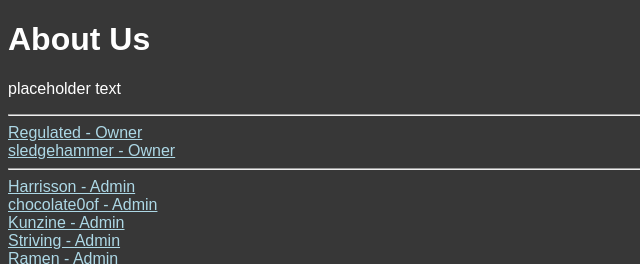
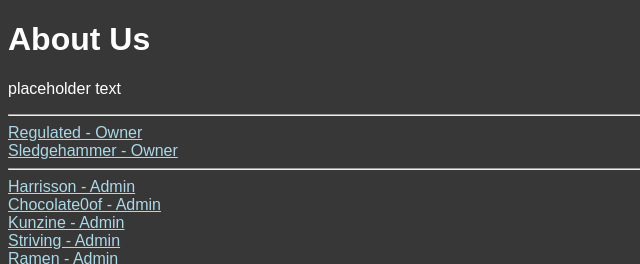
Before and after one commit to RAC-Corp/rac-corp.net, a plain HTML site: page about/index.html in a window 1280 px wide. Shown: the top 264 px of the page, 0-640 px from the left. Drawn offline with Linux system fonts and the light colour scheme.

Commit message:
Fixed more typos

```diff
--- a/about/index.html
+++ b/about/index.html
@@ -19,11 +19,11 @@
             <hr>
             <a target="_blank" href='https://linktr.ee/regulateddev'>Regulated - Owner</a>
             <br>
-            <a target="_blank" href='https://www.roblox.com/users/1471559828/profile'>sledgehammer - Owner</a>
+            <a target="_blank" href='https://www.roblox.com/users/1471559828/profile'>Sledgehammer - Owner</a>
             <hr>
             <a target="_blank" href='https://www.roblox.com/users/85875790/profile'>Harrisson - Admin</a>
             <br>
-            <a target="_blank" href='https://www.roblox.com/users/114695940/profile'>chocolate0of - Admin</a>
+            <a target="_blank" href='https://www.roblox.com/users/114695940/profile'>Chocolate0of - Admin</a>
             <br>
             <a target="_blank" href='https://www.roblox.com/users/1087833127/profile'>Kunzine - Admin</a>
             <br>
```
